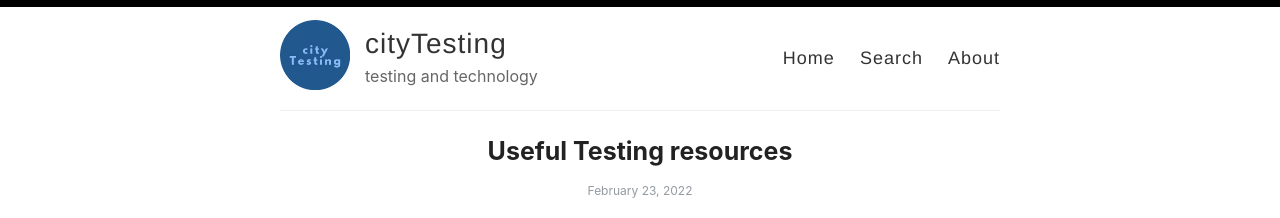
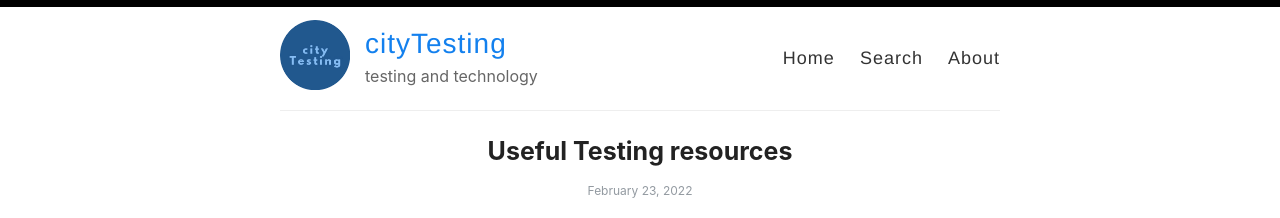
Before and after one commit to cityTesting/citytesting.github.io, a Jekyll site: the page built from index.html, in a window 1280 px wide. Shown: the top 218 px of the page. Built offline with Jekyll 4.4.1, drawn with Linux system fonts in a browser that asks for light colours; the list of posts is cut into pages by our own code.

Commit message:
Update style.scss

```diff
--- a/assets/style.scss
+++ b/assets/style.scss
@@ -55,7 +55,7 @@ h1, h2, h3, h4, h5, h6 {
 h1 {
   font-size: 25px;
   a {
-    color: inherit;
+    color: #1380ee;
   }
 }
 
```
